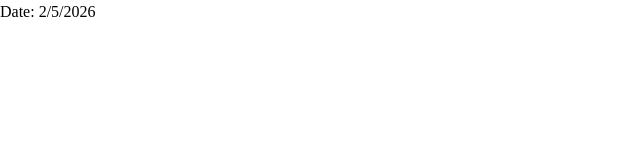
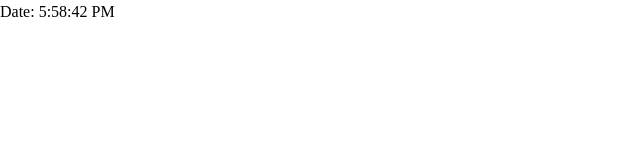
Before and after one commit to nidhi-webdev/react_thapa, a React (Vite) app in the folder project/: page / in a window 1280 px wide. Shown: the top 160 px of the page, without its empty margins (0-640 px from the left). Built offline with nearby package versions, Linux system fonts and the light colour scheme.

Commit message:
Examle 3 : Showing Time now

```diff
--- a/project/src/useEffect/Example.jsx
+++ b/project/src/useEffect/Example.jsx
@@ -4,8 +4,8 @@ const Example = () => {
     const [date, setDate] = useState(0)
 
     useEffect(() => {
-       const updatedDate = new Date();
-    setDate(updatedDate.toLocaleDateString())
+        const updatedDate = new Date();
+        setDate(updatedDate.toLocaleTimeString())
 
     }, [])
 
```
